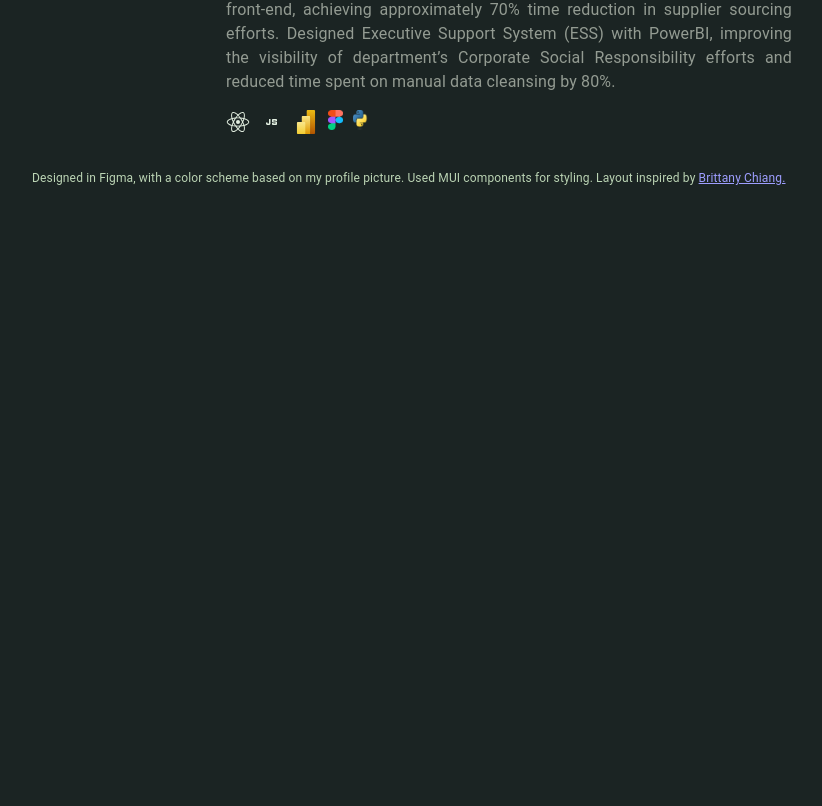
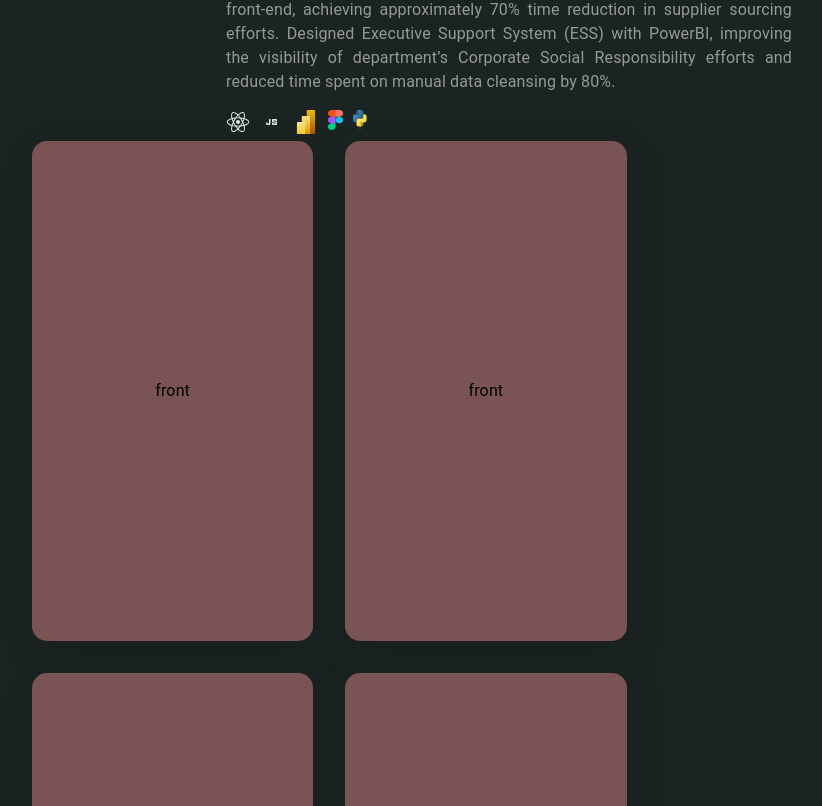
Before and after one commit to punnyhuimin/portfolio, a React (Vite) app: page / in a window 1280 px wide. Shown: the part 1534-2340 px from the top of the page, without its empty margins (360-1182 px from the left). Before the commit the page ends 1761 px from the top, so only its background shows below. Built offline with nearby package versions, Linux system fonts and the light colour scheme.

Commit message:
chore: test flip cards

```diff
--- a/src/leftAbout/Contact.tsx
+++ b/src/leftAbout/Contact.tsx
@@ -22,6 +22,7 @@ const Contact = () => {
       </Grid>
       <Grid size={{ xs: 12, md: 12 }} sx={{ paddingTop: 1 }}>
         <IconButton
+          disableRipple
           target="_blank"
           rel="noopener noreferrer"
           sx={{ m: 0, padding: 0, pr: 1 }}
@@ -30,6 +31,7 @@ const Contact = () => {
           <LinkedIn />
         </IconButton>
         <IconButton
+          disableRipple
           target="_blank"
           rel="noopener noreferrer"
           sx={{ m: 0, padding: 0, pr: 1 }}
@@ -38,6 +40,7 @@ const Contact = () => {
           <GitHub />
         </IconButton>
         <IconButton
+          disableRipple
           target="_blank"
           rel="noopener noreferrer"
           sx={{ m: 0, padding: 0, pr: 1 }}
--- a/src/rightAbout/RightAbout.tsx
+++ b/src/rightAbout/RightAbout.tsx
@@ -8,6 +8,7 @@ import ExperienceCard from './experienceCard/ExperienceCard';
 import experience from './experience.json' with { type: 'json' };
 import { useTheme } from '@mui/material';
 import Footer from '../Footer';
+import FlipCard from './flipCard/FlipCard';
 
 function RightAbout() {
   const theme = useTheme();
@@ -87,6 +88,11 @@ function RightAbout() {
             );
           })}
         </Grid>
+        <Grid container spacing={4} size={12}>
+          {experience.map((exp, index) => {
+            return <FlipCard key={exp} />;
+          })}
+        </Grid>
       </Grid>
       <Grid size={12}>
         <Footer />
--- /dev/null
+++ b/src/rightAbout/flipCard/FlipCard.tsx
@@ -0,0 +1,14 @@
+import './flipCard.css';
+
+function FlipCard() {
+  return (
+    <div className="flip-card">
+      <div className="flip-card-front">front</div>
+      <div className="flip-card-back">
+        <p>Back</p>
+      </div>
+    </div>
+  );
+}
+
+export default FlipCard;
--- /dev/null
+++ b/src/rightAbout/flipCard/flipCard.css
@@ -0,0 +1,43 @@
+.flip-card {
+  height: 500px;
+  aspect-ratio: 9/16;
+  perspective: 3200px;
+  justify-content: center;
+  align-items: center;
+  display: flex;
+  position: relative;
+}
+
+.flip-card-front,
+.flip-card-back {
+  position: absolute;
+  width: 100%;
+  height: 100%;
+  border-radius: 15px;
+  box-shadow: 4px 12px 40px 6px rgba(0, 0, 0, 0.09);
+  display: flex;
+  justify-content: center;
+  align-items: center;
+  transition: transform 1s ease-in-out;
+  backface-visibility: hidden;
+}
+
+.flip-card-front {
+  background-color: #7a5454;
+  color: black;
+  transform: rotateY(0deg);
+}
+
+.flip-card-back {
+  background-color: #2980b9;
+  color: white;
+  transform: rotateY(-180deg);
+}
+
+.flip-card:hover .flip-card-front {
+  transform: rotateY(-180deg);
+}
+
+.flip-card:hover .flip-card-back {
+  transform: rotateY(0deg);
+}
```
